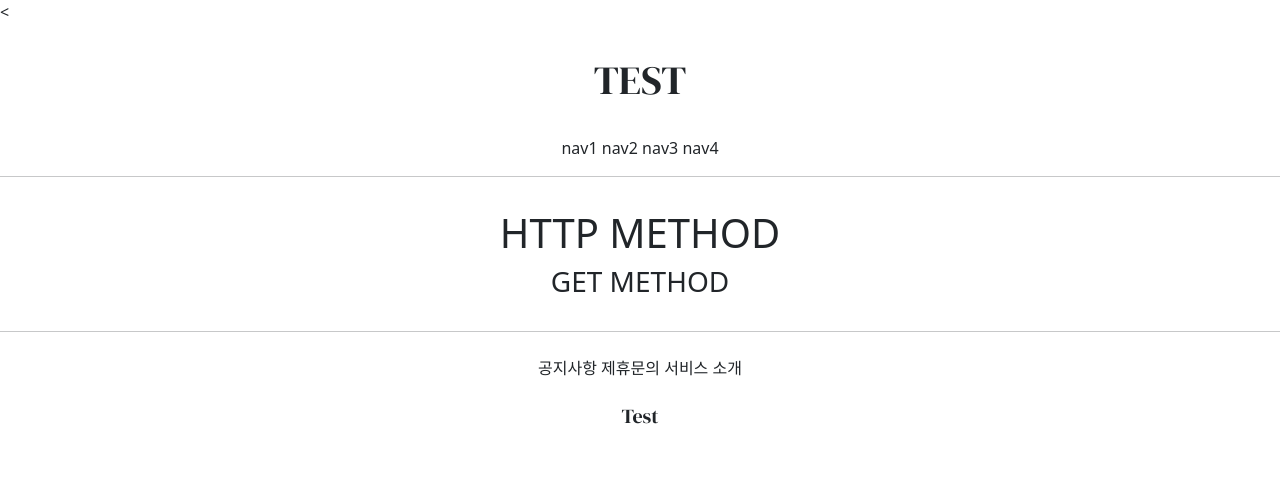
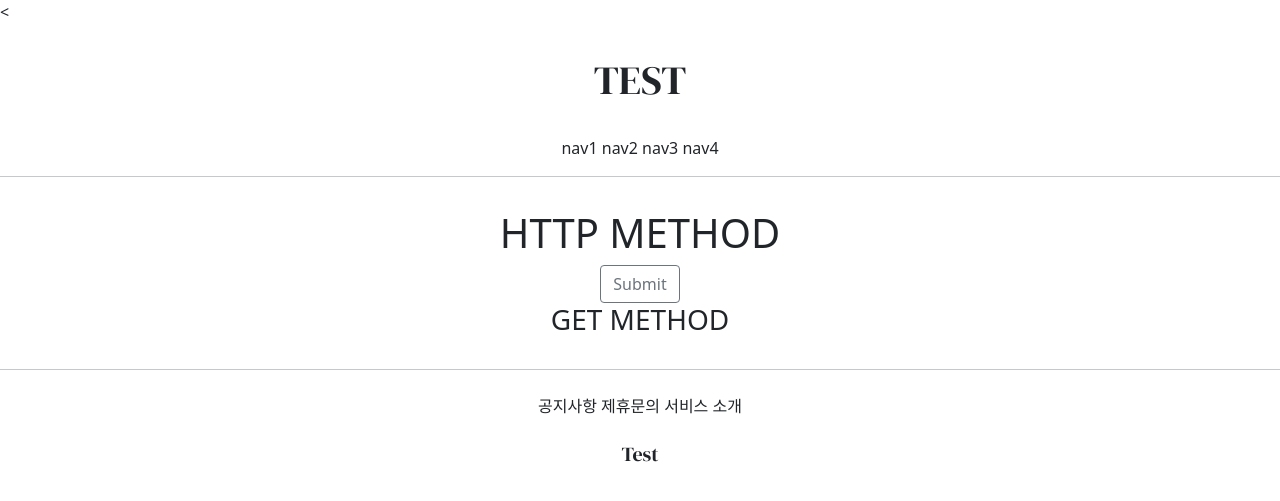
Before and after one commit to suyeon-K/GIS_web_project_1, a Django app: page /accounts/hello_world/ in a window 1280 px wide. Shown: the top 501 px of the page. Run offline with Django 3.2, Linux system fonts and the light colour scheme; parts of the project's set-up code (start-up, migrations or seed data) failed here and were passed over.

Commit message:
7/9_add_button 7/9_decorate_button

```diff
--- a/accountapp/templates/accountapp/hello_world.html
+++ b/accountapp/templates/accountapp/hello_world.html
@@ -4,6 +4,11 @@
 
     <div style="margin: 2rem; text-align: center">
         <h1>HTTP METHOD</h1>
+
+        <form action="/accounts/hello_world/" method="post">
+            {% csrf_token %}
+            <input type="submit" class="btn btn-outline-secondary">
+        </form>
 
     <h3>{{  text  }}</h3>
 
```
